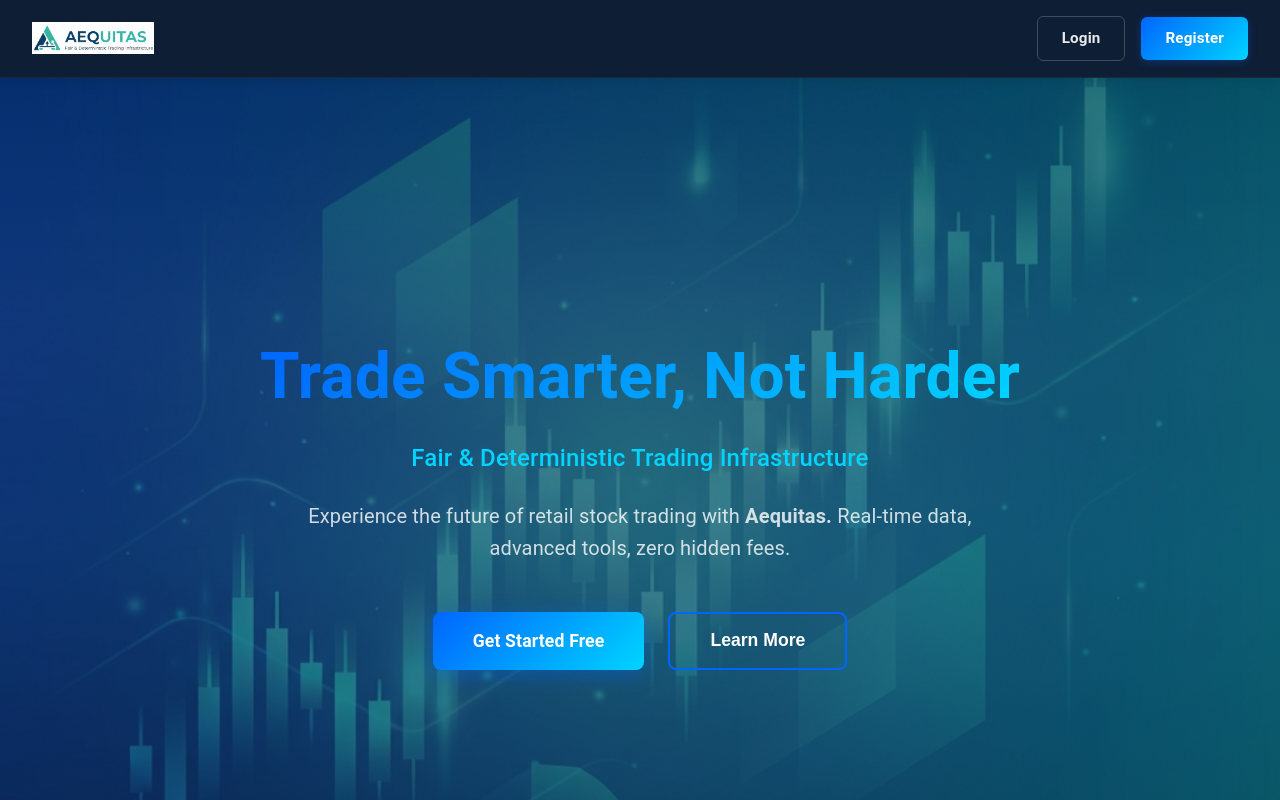
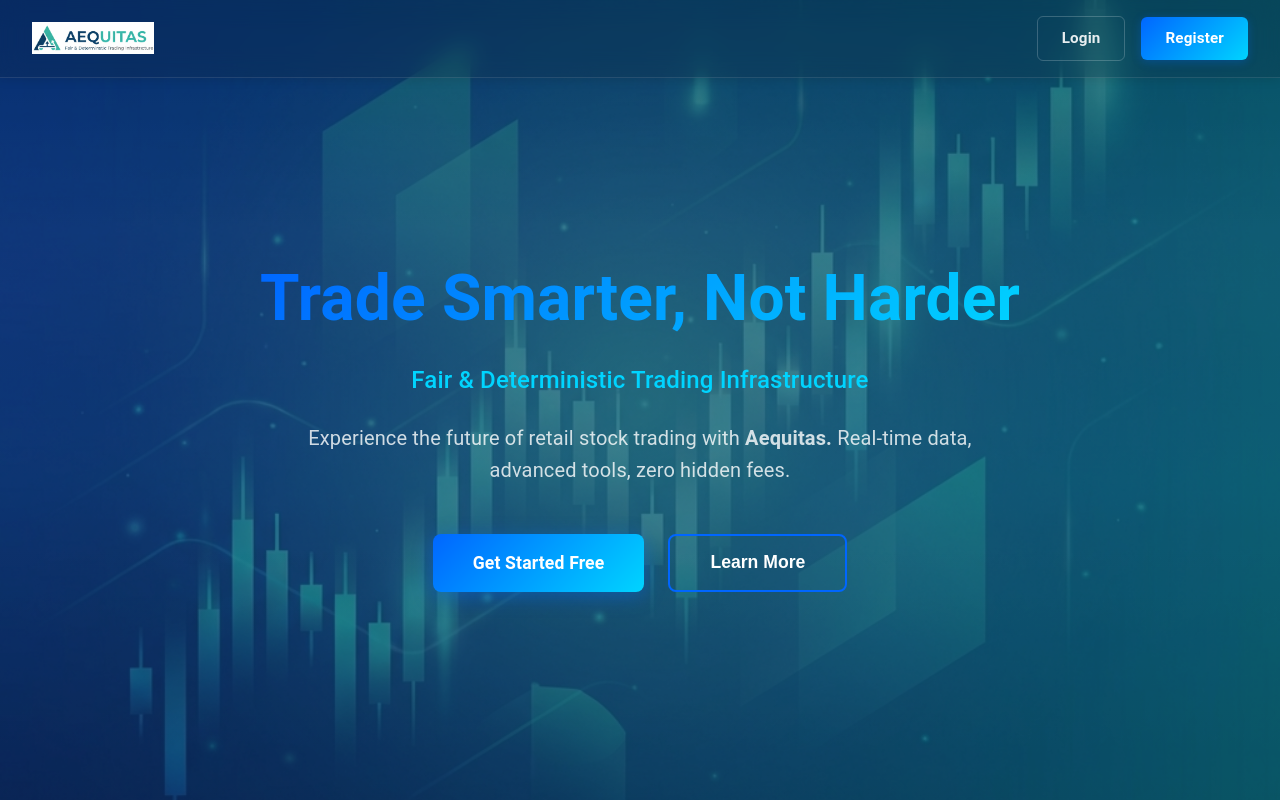
Before and after one commit to imm7d4/Aequitas, a React (Vite) app in the folder frontend/: page / in a window 1280 px wide. Shown: the top 800 px of the page. Built offline with nearby package versions, Linux system fonts and the light colour scheme; no server answers.

Commit message:
landing page header change

```diff
--- a/frontend/src/features/landing/components/LandingHeader.tsx
+++ b/frontend/src/features/landing/components/LandingHeader.tsx
@@ -14,7 +14,7 @@
     const headerBg = useTransform(
         scrollY,
         [0, 100],
-        ['rgba(15, 31, 53, 0.95)', 'rgba(15, 31, 53, 1)']
+        ['rgba(15, 31, 53, 0.2)', 'rgba(15, 31, 53, 0.75)']
     );
 
     const headerShadow = useTransform(
--- a/frontend/src/features/landing/styles/LandingPage.module.css
+++ b/frontend/src/features/landing/styles/LandingPage.module.css
@@ -5,14 +5,14 @@
 
 /* Landing Header */
 .landingHeader {
-  position: sticky;
+  position: fixed;
   top: 0;
   left: 0;
   right: 0;
   z-index: 1000;
-  backdrop-filter: blur(10px);
-  -webkit-backdrop-filter: blur(10px);
-  border-bottom: 1px solid rgba(255, 255, 255, 0.05);
+  backdrop-filter: blur(12px);
+  -webkit-backdrop-filter: blur(12px);
+  border-bottom: 1px solid rgba(255, 255, 255, 0.1);
   transition: all 0.3s ease;
 }
 
```
